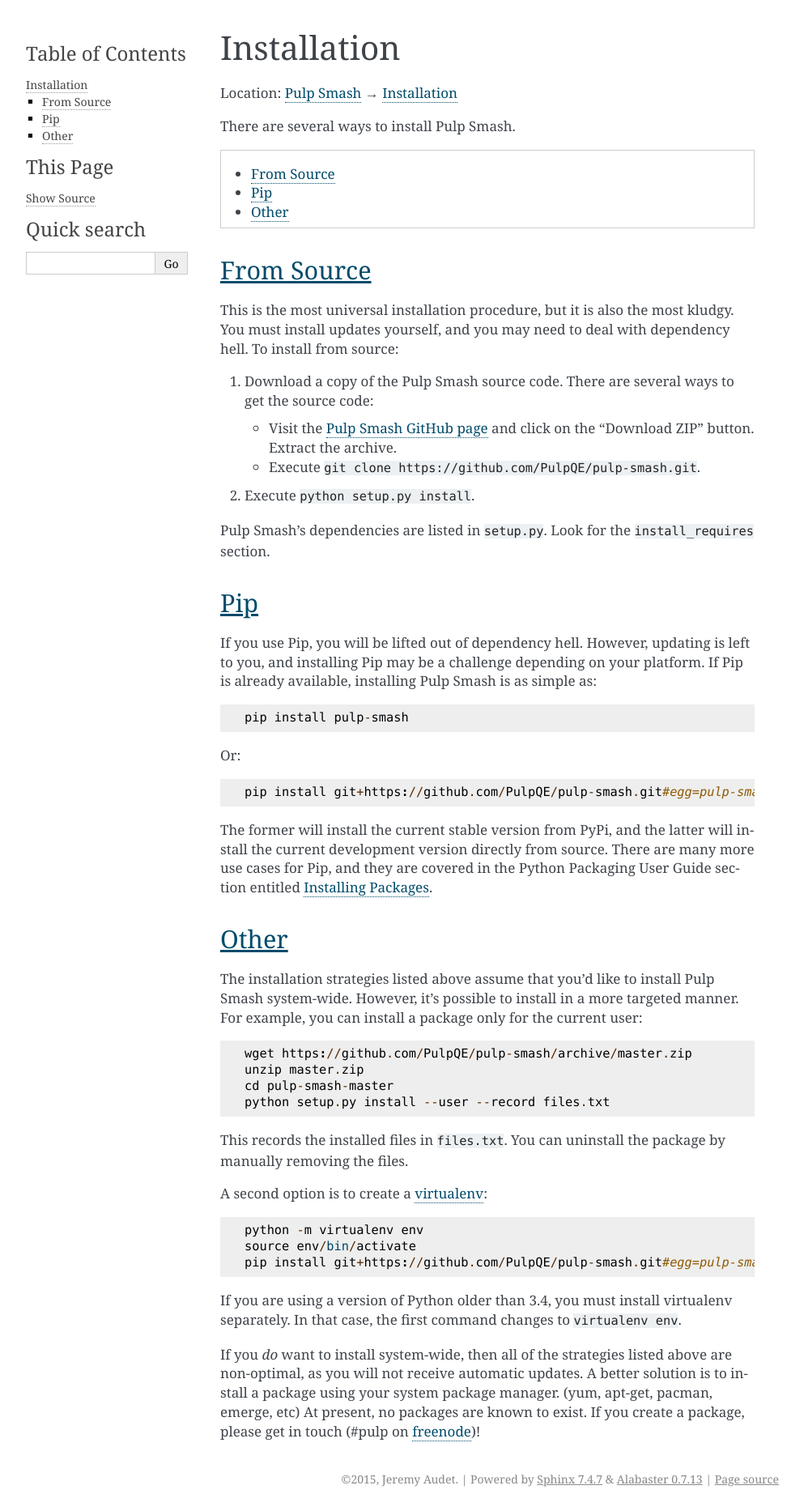
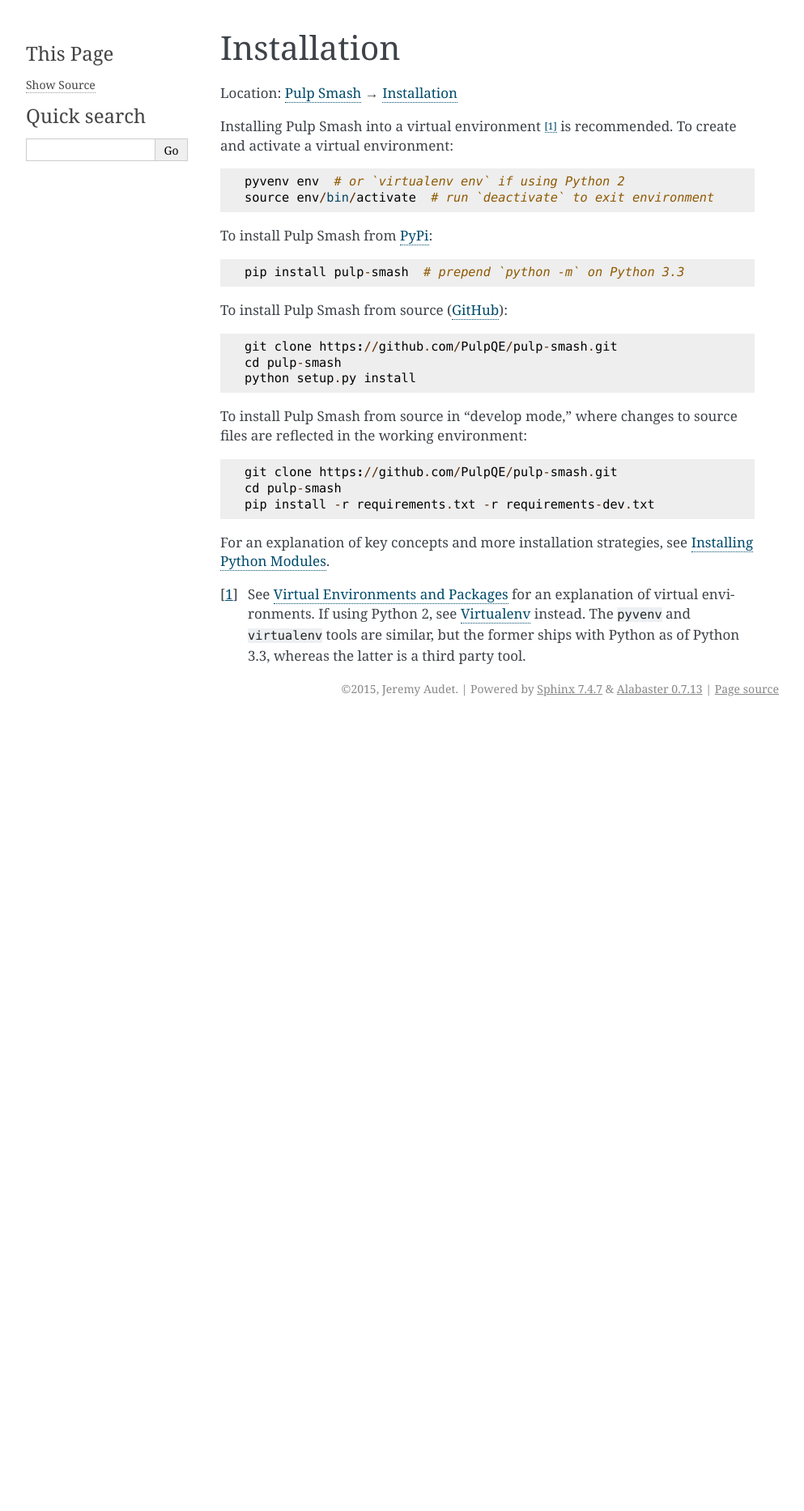
Before and after one commit to pulp/pulp-smash, a Sphinx documentation site: the page built from docs/installation.rst, in a window 1280 px wide. Shown: the whole page at 81% size, without its empty margins (148-1141 px from the left). Built offline with Sphinx 7.4.7, drawn with Linux system fonts in a browser that asks for light colours; after the commit the page ends 900 px from its top, so only the background shows below that.

Commit message:
Rewrite "Installation" documentation section
Do not attempt to lay out a comprehensive set of installation
strategies with wordy explanations. Instead, list a recipe for creating
a virtualenv, followed by three strategies for installing Pulp Smash,
followed by a link to the official Python documentation.

Drop a redundant set of instructions in the "About" page, and reference
the recipes in the "Installation" page instead.

This change is made on the theory that those people who need
instructions for installing a Python package will benefit from a concise
recipe-oriented approach, and those people who are interested in more
in-depth explanations of Python packaging are (should be!) looking
elsewhere.

```diff
--- a/docs/installation.rst
+++ b/docs/installation.rst
@@ -3,79 +3,39 @@
 
 Location: :doc:`/index` → :doc:`/installation`
 
-There are several ways to install Pulp Smash.
+Installing Pulp Smash into a virtual environment [1]_ is recommended. To create
+and activate a virtual environment::
 
-.. contents::
-    :local:
+    pyvenv env  # or `virtualenv env` if using Python 2
+    source env/bin/activate  # run `deactivate` to exit environment
 
-From Source
------------
+To install Pulp Smash from `PyPi`_::
 
-This is the most universal installation procedure, but it is also the most
-kludgy. You must install updates yourself, and you may need to deal with
-dependency hell. To install from source:
+    pip install pulp-smash  # prepend `python -m` on Python 3.3
 
-1. Download a copy of the Pulp Smash source code. There are several ways to get
-   the source code:
+To install Pulp Smash from source (`GitHub`_)::
 
-   * Visit the `Pulp Smash GitHub page`_ and click on the "Download ZIP" button.
-     Extract the archive.
-   * Execute ``git clone https://github.com/PulpQE/pulp-smash.git``.
+    git clone https://github.com/PulpQE/pulp-smash.git
+    cd pulp-smash
+    python setup.py install
 
-2. Execute ``python setup.py install``.
+To install Pulp Smash from source in "develop mode," where changes to source
+files are reflected in the working environment::
 
-Pulp Smash's dependencies are listed in ``setup.py``. Look for the
-``install_requires`` section.
+    git clone https://github.com/PulpQE/pulp-smash.git
+    cd pulp-smash
+    pip install -r requirements.txt -r requirements-dev.txt
 
-Pip
----
+For an explanation of key concepts and more installation strategies, see
+`Installing Python Modules`_.
 
-If you use Pip, you will be lifted out of dependency hell. However, updating is
-left to you, and installing Pip may be a challenge depending on your platform.
-If Pip is already available, installing Pulp Smash is as simple as::
+.. [1] See `Virtual Environments and Packages`_ for an explanation of virtual
+    environments. If using Python 2, see `Virtualenv`_ instead. The ``pyvenv``
+    and ``virtualenv`` tools are similar, but the former ships with Python as of
+    Python 3.3, whereas the latter is a third party tool.
 
-    pip install pulp-smash
-
-Or::
-
-    pip install git+https://github.com/PulpQE/pulp-smash.git#egg=pulp-smash
-
-The former will install the current stable version from PyPi, and the latter
-will install the current development version directly from source. There are
-many more use cases for Pip, and they are covered in the Python Packaging User
-Guide section entitled `Installing Packages`_.
-
-Other
------
-
-The installation strategies listed above assume that you'd like to install Pulp
-Smash system-wide. However, it's possible to install in a more targeted manner.
-For example, you can install a package only for the current user::
-
-    wget https://github.com/PulpQE/pulp-smash/archive/master.zip
-    unzip master.zip
-    cd pulp-smash-master
-    python setup.py install --user --record files.txt
-
-This records the installed files in ``files.txt``. You can uninstall the package
-by manually removing the files.
-
-A second option is to create a `virtualenv`_::
-
-    python -m virtualenv env
-    source env/bin/activate
-    pip install git+https://github.com/PulpQE/pulp-smash.git#egg=pulp-smash
-
-If you are using a version of Python older than 3.4, you must install virtualenv
-separately. In that case, the first command changes to ``virtualenv env``.
-
-If you *do* want to install system-wide, then all of the strategies listed above
-are non-optimal, as you will not receive automatic updates. A better solution is
-to install a package using your system package manager. (yum, apt-get, pacman,
-emerge, etc) At present, no packages are known to exist. If you create a
-package, please get in touch (#pulp on `freenode`_)!
-
-.. _Installing Packages: https://packaging.python.org/en/latest/installing/
-.. _Pulp Smash GitHub page: https://github.com/PulpQE/pulp-smash
-.. _freenode: https://freenode.net/
-.. _virtualenv: http://virtualenv.readthedocs.org/en/latest/
+.. _GitHub: https://github.com/PulpQE/pulp-smash
+.. _Installing Python Modules: https://docs.python.org/3/installing/
+.. _PyPi: https://pypi.python.org/pypi/pulp-smash
+.. _Virtual Environments and Packages: https://docs.python.org/3/tutorial/venv.html
+.. _Virtualenv: http://virtualenv.readthedocs.org/en/latest/
```
Also changed, not shown: docs/about.rst (+3 -8 lines).
